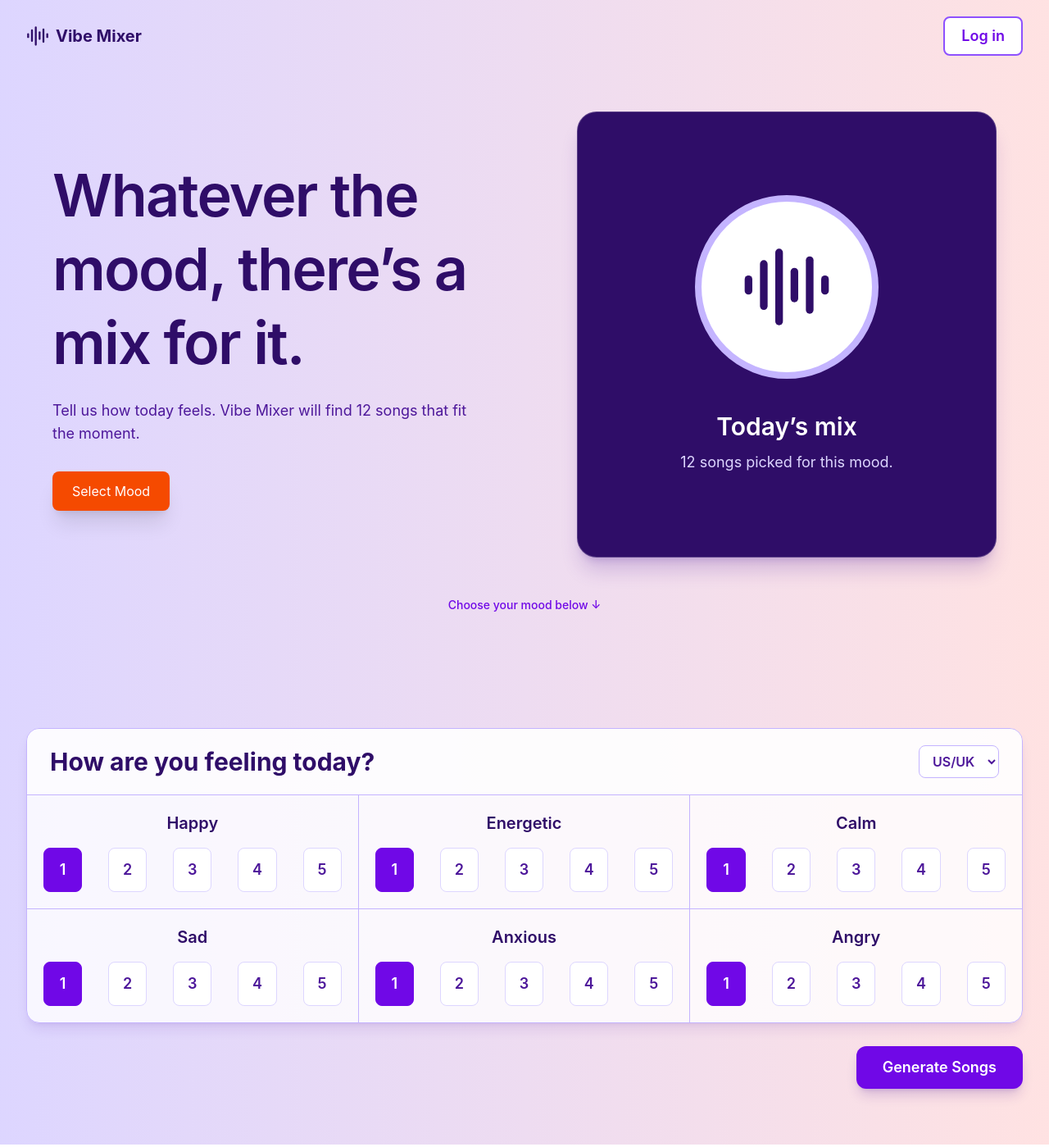
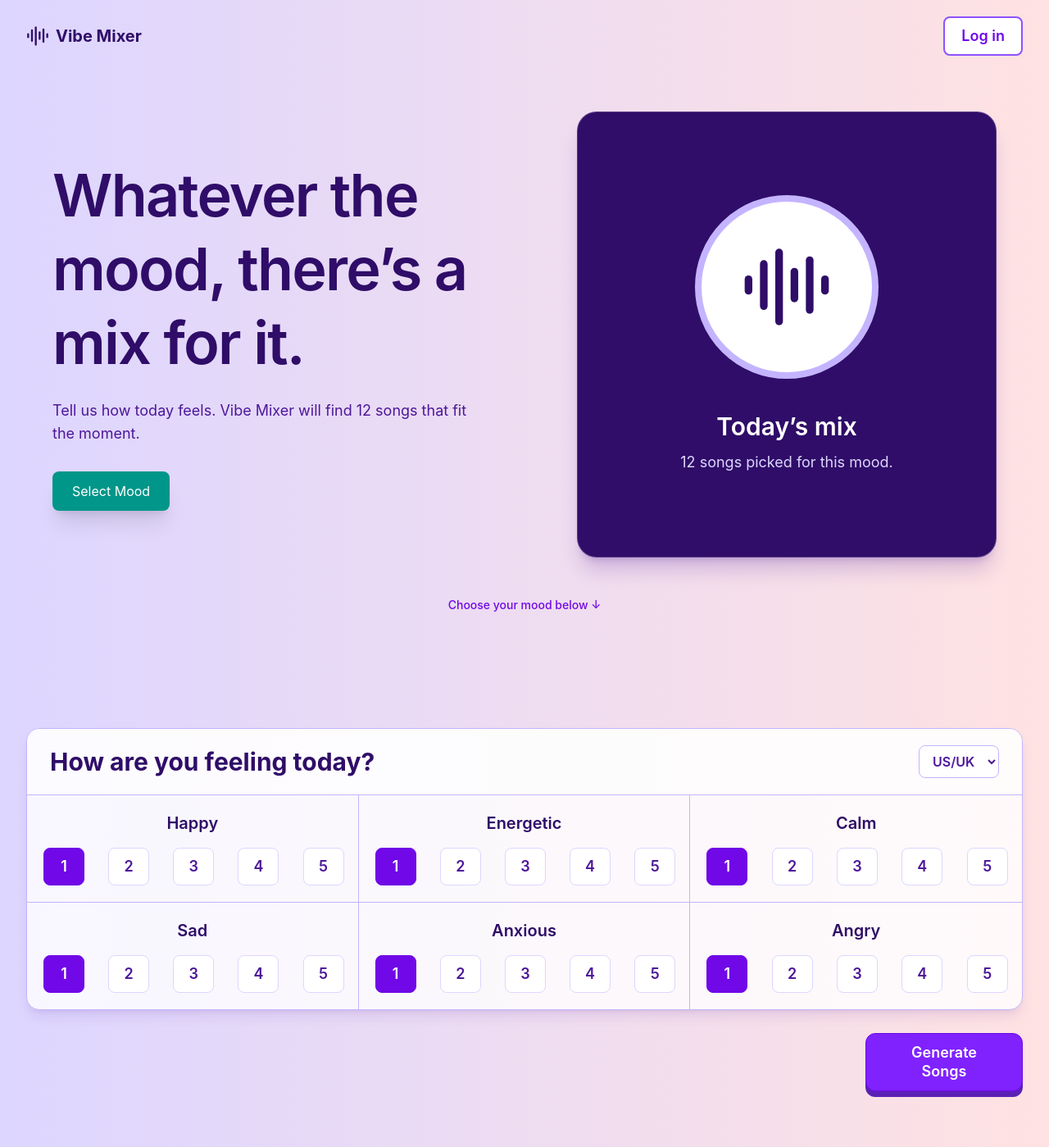
Before and after one commit to isaacnguyen10711-cpu/Vibe-Mixer, a React (Vite) app in the folder vm-frontend/: page / in a window 1280 px wide. Shown: the whole page at 82% size. Built offline with nearby package versions, Linux system fonts and the light colour scheme; no server answers.

Commit message:
Updated select mood button color, generated playlist margin and button row sizing

```diff
--- a/vm-frontend/src/components/ButtonRow.tsx
+++ b/vm-frontend/src/components/ButtonRow.tsx
@@ -13,7 +13,7 @@ function ButtonRow( props: ButtonRowProps) {
                     <button
                         key={moodLevel}
                         type="button"
-                        className={`flex items-center justify-center rounded-lg border px-4 py-3 text-base font-semibold transition duration-300 hover:cursor-pointer hover:scale-105 focus-visible:outline-2 focus-visible:outline-offset-2 focus-visible:outline-violet-500 active:scale-95 md:px-5 md:text-lg ${
+                        className={`flex items-center justify-center rounded-lg border px-4 py-3 text-base font-semibold transition duration-300 hover:cursor-pointer hover:scale-105 focus-visible:outline-2 focus-visible:outline-offset-2 focus-visible:outline-violet-500 active:scale-95 md:px-5 md:py-2 lg:px-6 lg:text-lg ${
                             isSelected
                                 ? "border-violet-700 bg-violet-700 text-white"
                                 : "border-violet-200 bg-white text-violet-900 hover:border-violet-400 hover:bg-violet-100"
--- a/vm-frontend/src/components/GenerateButton.tsx
+++ b/vm-frontend/src/components/GenerateButton.tsx
@@ -6,7 +6,7 @@ function GenerateButton(props: GenerateButtonProps) {
     return (
         <button
             type="button"
-            className="inline-flex min-h-12 items-center justify-center rounded-xl bg-violet-700 px-6 py-3 text-sm font-semibold text-white shadow-lg shadow-violet-900/20 transition duration-300 hover:cursor-pointer hover:scale-105 hover:bg-violet-800 focus-visible:outline-2 focus-visible:outline-offset-4 focus-visible:outline-violet-600 active:scale-95 md:px-8 md:text-base lg:text-lg"
+            className="inline-flex min-h-12 w-24 items-center justify-center rounded-xl border border-violet-700 bg-violet-600 px-2 py-1 text-xs font-semibold leading-tight text-white shadow-[0_7px_0_rgb(91_33_182)] transition duration-300 hover:-translate-y-1 hover:cursor-pointer hover:scale-105 hover:bg-violet-700 focus-visible:outline-2 focus-visible:outline-offset-4 focus-visible:outline-violet-600 active:scale-95 md:w-36 md:px-4 md:text-sm lg:w-48 lg:px-7 lg:py-3 lg:text-lg"
             onClick={props.onClick}
         >
             Generate Songs
--- a/vm-frontend/src/components/GeneratedPlaylist.tsx
+++ b/vm-frontend/src/components/GeneratedPlaylist.tsx
@@ -73,7 +73,7 @@ function GeneratedPlaylist(props: GeneratedPlaylistProps) {
             </div>
         )}
 
-        <div className="mx-3 my-2 rounded-xl border-2 border-violet-300 bg-white/50 p-3 md:mx-0 md:my-4 md:p-2 lg:my-6 lg:p-5">
+        <div className="mx-3 mb-2 rounded-xl border-2 border-violet-300 bg-white/50 p-3 md:mx-0 md:mb-4 md:p-2 lg:mb-6 lg:p-5">
             <h2 className="text-base font-bold md:text-lg lg:text-xl">
                 {props.playlist.name}
             </h2>
--- a/vm-frontend/src/pages/HomePage.tsx
+++ b/vm-frontend/src/pages/HomePage.tsx
@@ -191,7 +191,7 @@ function HomePage() {
                 </div>
             </header>
 
-            <section className="mx-4 grid min-h-screen content-start items-center gap-12 pt-12 md:grid-cols-2 lg:mx-auto lg:max-w-6xl">
+            <section className="mx-4 grid min-h-screen content-start items-center gap-12 pt-12 md:max-h-screen md:grid-cols-2 md:gap-8 md:pt-8 lg:mx-auto lg:min-h-screen lg:max-w-6xl lg:gap-12 lg:pt-12">
                 <div className="text-center md:text-left">
                     <h1 className="text-5xl font-semibold leading-tight tracking-tight text-violet-950 md:text-6xl lg:text-7xl">
                         Whatever the mood, there’s a mix for it.
@@ -202,7 +202,7 @@ function HomePage() {
                     </p>
                     <button
                         type="button"
-                        className="mt-6 rounded-lg bg-orange-600 px-4 py-2 text-white shadow-xl transition duration-300 hover:cursor-pointer hover:scale-105 hover:bg-violet-600 md:mt-8 md:px-6 md:py-3"
+                        className="mt-6 rounded-lg bg-teal-600 px-4 py-2 text-white shadow-xl transition duration-300 hover:cursor-pointer hover:scale-105 hover:bg-teal-700 md:mt-8 md:px-6 md:py-3"
                         onClick={() => window.scrollTo({ top: document.body.scrollHeight, behavior: 'smooth' })}
                     >
                         Select Mood
@@ -210,7 +210,7 @@ function HomePage() {
                 </div>
 
                 <div className="flex justify-center md:justify-end">
-                    <div className="flex min-h-[24rem] w-full max-w-sm flex-col items-center justify-center rounded-3xl border border-white/20 bg-violet-950 p-6 text-center text-white shadow-xl shadow-violet-900/20 md:min-h-[30rem] md:max-w-md md:p-8 lg:min-h-[34rem] lg:max-w-lg lg:p-10">
+                    <div className="flex min-h-[24rem] w-full max-w-sm flex-col items-center justify-center rounded-3xl border border-white/20 bg-violet-950 p-6 text-center text-white shadow-xl shadow-violet-900/20 md:min-h-[26rem] md:max-w-md md:p-8 lg:min-h-[34rem] lg:max-w-lg lg:p-10">
                         <div className="flex h-36 w-36 items-center justify-center rounded-full border-8 border-violet-300 bg-white text-violet-950 md:h-48 md:w-48 lg:h-56 lg:w-56">
                             <AudioLines className="h-16 w-16 md:h-24 md:w-24 lg:h-28 lg:w-28" />
                         </div>
```
